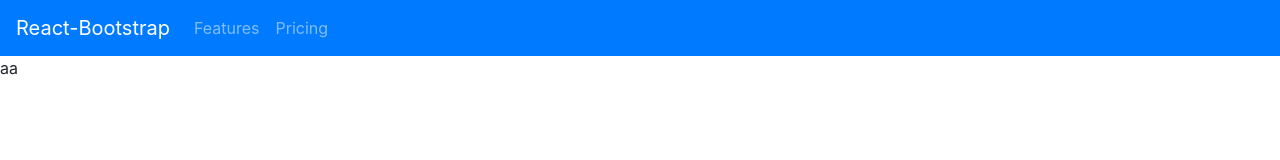
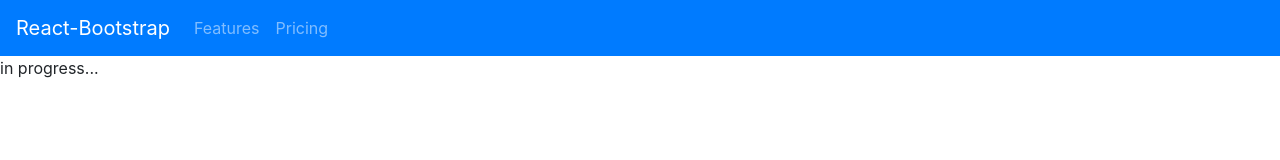
Before and after one commit to hiufungk/hiufungk.github.io, a React (Create React App) app: page / in a window 1280 px wide. Shown: the top 160 px of the page. Built offline with nearby package versions, Linux system fonts and the light colour scheme.

Commit message:
fix indentation

```diff
--- a/src/components/TopNavBar.jsx
+++ b/src/components/TopNavBar.jsx
@@ -6,7 +6,9 @@
 	render() {
         return(
           <Navbar fluid collapseOnSelect expand="lg" bg="primary" variant="dark">
-        <Navbar.Brand href="#home">React-Bootstrap</Navbar.Brand>
+              <Navbar.Brand href="#home">
+                  React-Bootstrap
+              </Navbar.Brand>
               <Navbar.Toggle/>
               <Navbar.Collapse>
                   <Nav>
@@ -15,7 +17,7 @@
                   </Nav>
               </Navbar.Collapse>
           </Navbar>
-  )
+        );
 	}
 }
 
--- a/src/pages/Home.jsx
+++ b/src/pages/Home.jsx
@@ -10,7 +10,7 @@
 	render() {
         return(
             <div>
-                aa
+                in progress...
             </div>
         )
     }
```
Also changed, not shown: src/App.js (indentation only). Lines whose indentation alone changed are shown as unchanged.
